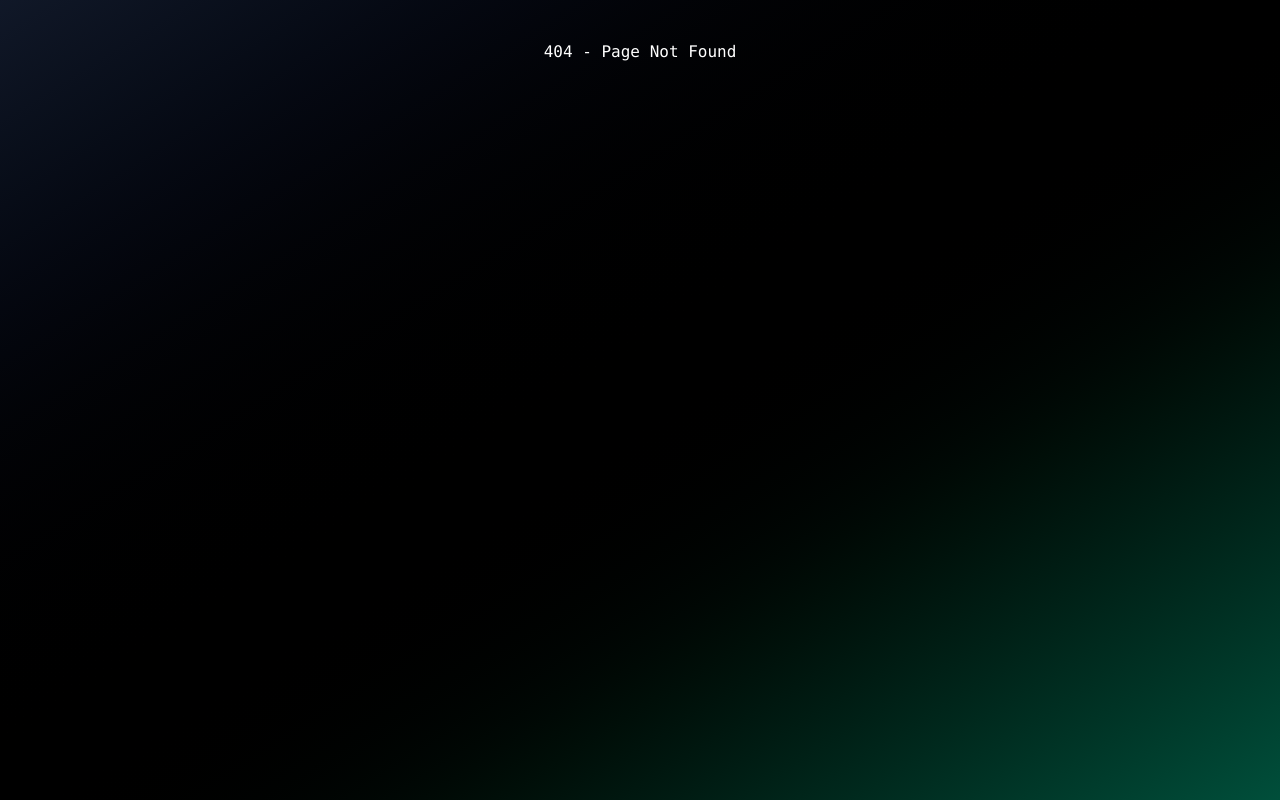
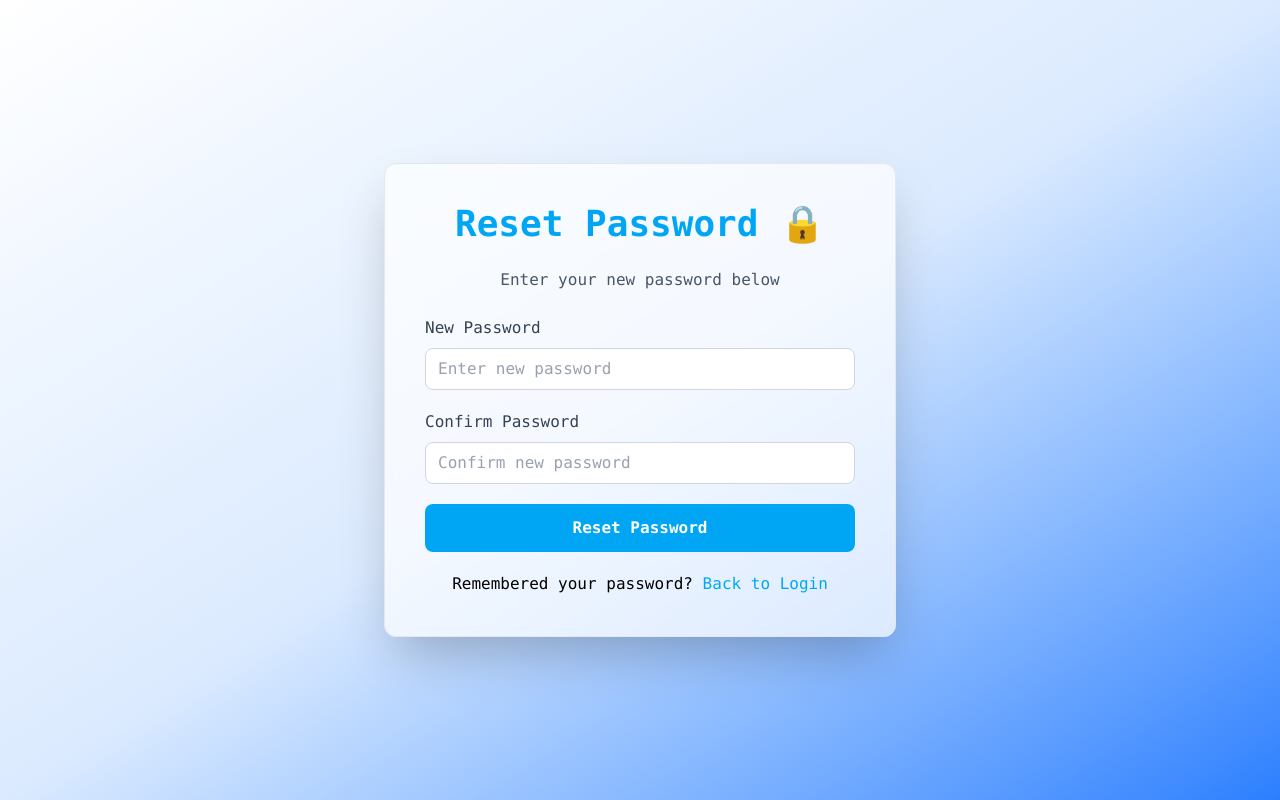
Before and after one commit to zenorbits/Study-Orbit, a React app in the folder Frontend/: page /reset-password in a window 1280 px wide. Before the commit this address had no page. Built offline with nearby package versions, Linux system fonts and the light colour scheme; the HTML template or start-up script is replaced by a standard one.

Commit message:
reset password ui and forgot password link update

```diff
--- a/Frontend/src/App.jsx
+++ b/Frontend/src/App.jsx
@@ -6,6 +6,7 @@ import Lenis from '@studio-freight/lenis';
 import EditProfileForm from './components/EditProfileForm';
 import OTPPage from './components/OTPPage';
 import ForgotPasswordPage from './components/ForgotPasswordPage';
+import ResetPasswordPage from './components/ResetPasswordPage';
 
 // ✅ Lazy load pages for performance
 const RegisterPage = lazy(() => import('./AuthPages/RegisterPage'));
@@ -114,6 +115,7 @@ const App = () => {
           {/* 404 Fallback */}
           <Route path="*" element={<div className="p-10 text-center">404 - Page Not Found</div>} />
           <Route path="/forgotpassword" element={<ForgotPasswordPage />} />
+          <Route path='/reset-password' element={<ResetPasswordPage />} />
         </Routes>
       </Suspense>
     </Layout>
--- /dev/null
+++ b/Frontend/src/components/ResetPasswordPage.jsx
@@ -0,0 +1,107 @@
+import React, { useState } from "react";
+import { Link } from "react-router-dom";
+import { toast } from "react-toastify";
+import "react-toastify/dist/ReactToastify.css";
+
+const ResetPasswordPage = () => {
+  const [password, setPassword] = useState("");
+  const [confirmPassword, setConfirmPassword] = useState("");
+
+  const handleSubmit = async (e) => {
+    e.preventDefault();
+
+    if (!password.trim() || !confirmPassword.trim()) {
+      toast.error("❌ Please fill in both fields");
+      return;
+    }
+
+    if (password !== confirmPassword) {
+      toast.error("❌ Passwords do not match");
+      return;
+    }
+
+    // Placeholder for API call
+    try {
+      // Example: await resetPassword({ token, password });
+      toast.success("✅ Password reset successful");
+      setPassword("");
+      setConfirmPassword("");
+    } catch (err) {
+      toast.error("❌ Something went wrong, please try again");
+    }
+  };
+
+  return (
+    <div className="flex items-center justify-center min-h-screen w-full px-4
+      bg-gradient-to-br from-white via-blue-100 to-blue-500
+      dark:bg-gradient-to-br dark:from-gray-900 dark:via-black dark:to-emerald-900">
+
+      <div className="backdrop-blur-lg bg-white/70 dark:bg-gradient-to-br from-gray-900 via-black to-emerald-900
+        shadow-2xl rounded-xl p-6 sm:p-8 md:p-10 w-full max-w-sm sm:max-w-md lg:max-w-lg
+        border border-gray-200 dark:border-white/20">
+
+        <h2 className="text-2xl sm:text-3xl md:text-4xl font-bold text-center
+          text-sky-500 dark:text-emerald-400 mb-6">
+          Reset Password 🔒
+        </h2>
+        <p className="text-center text-gray-600 dark:text-gray-300 mb-6">
+          Enter your new password below
+        </p>
+
+        <form onSubmit={handleSubmit} className="space-y-4 sm:space-y-5">
+          <div>
+            <label className="block text-gray-700 dark:text-gray-200 font-medium mb-2">
+              New Password
+            </label>
+            <input
+              type="password"
+              value={password}
+              onChange={(e) => setPassword(e.target.value)}
+              placeholder="Enter new password"
+              className="w-full px-3 py-2 border border-gray-300 dark:border-white/30 rounded-lg
+                bg-white dark:bg-white/10 text-black dark:text-white
+                placeholder-gray-400 dark:placeholder-gray-300
+                focus:outline-none focus:ring-2 focus:ring-sky-400 dark:focus:ring-emerald-400"
+            />
+          </div>
+
+          <div>
+            <label className="block text-gray-700 dark:text-gray-200 font-medium mb-2">
+              Confirm Password
+            </label>
+            <input
+              type="password"
+              value={confirmPassword}
+              onChange={(e) => setConfirmPassword(e.target.value)}
+              placeholder="Confirm new password"
+              className="w-full px-3 py-2 border border-gray-300 dark:border-white/30 rounded-lg
+                bg-white dark:bg-white/10 text-black dark:text-white
+                placeholder-gray-400 dark:placeholder-gray-300
+                focus:outline-none focus:ring-2 focus:ring-sky-400 dark:focus:ring-emerald-400"
+            />
+          </div>
+
+          <button
+            type="submit"
+            className="w-full bg-sky-500 dark:bg-emerald-500 text-white font-semibold py-2 sm:py-3 rounded-lg
+              hover:bg-sky-600 dark:hover:bg-emerald-600 transition duration-200 active:scale-95"
+          >
+            Reset Password
+          </button>
+        </form>
+
+        <div className="text-center pt-5">
+          <span className="text-black dark:text-white">Remembered your password?</span>{" "}
+          <Link
+            to="/login"
+            className="text-sky-500 hover:text-sky-800 dark:text-emerald-400 dark:hover:text-emerald-500 font-medium"
+          >
+            Back to Login
+          </Link>
+        </div>
+      </div>
+    </div>
+  );
+};
+
+export default ResetPasswordPage;
```
Also changed, not shown: 1 other file (tests, documents, lock files or other folders).
